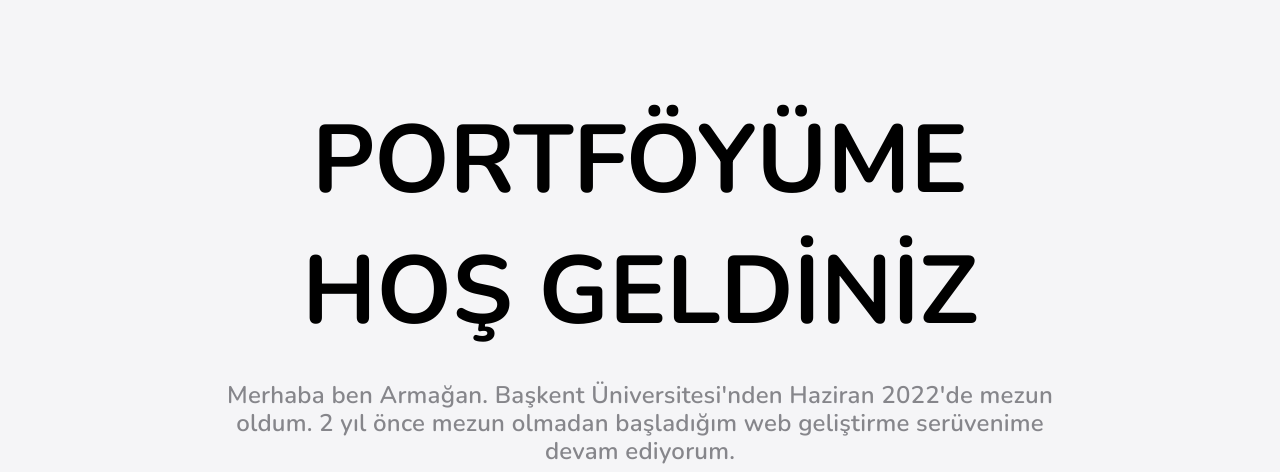
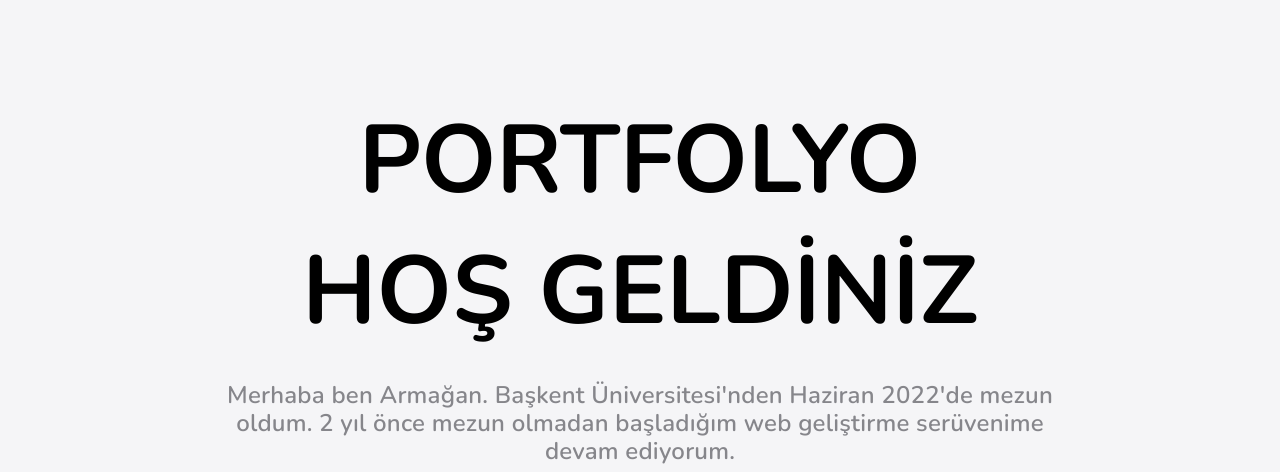
Before and after one commit to armagandalkiran/armagandalkiran.github.io, a plain HTML site: page index.html in a window 1280 px wide. Shown: the part 49-521 px from the top of the page. Drawn offline with nearby package versions, Linux system fonts and the light colour scheme.

Commit message:
grammer mistake fixed #2

```diff
--- a/index.html
+++ b/index.html
@@ -63,7 +63,7 @@
             <div class="landing--container">
               <div class="landing--wrapper">
                 <h2 class="landing--title">
-                  <div class="landing--header-animation">PORTFÖYÜME</div>
+                  <div class="landing--header-animation">PORTFOLYO</div>
                   <div class="landing--header-animation-delay">
                     HOŞ GELDİNİZ
                   </div>
```
